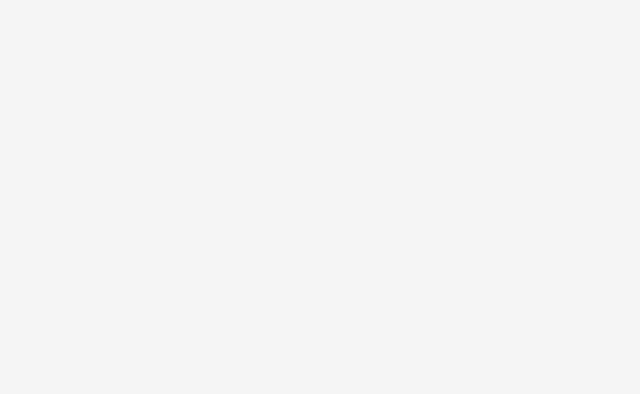
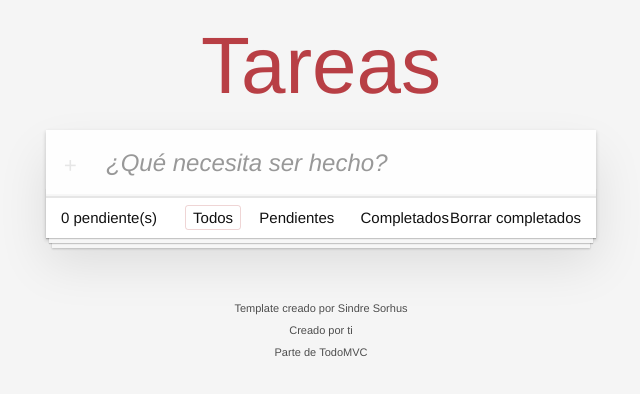
Before and after one commit to Bamder08/laboratorio-TodoApp-JS, a website built with Vite: page index.html in a window 1280 px wide. Shown: the whole page, without its empty margins (319-959 px from the left). Built offline with nearby package versions, Linux system fonts and the light colour scheme.

Commit message:
Estructura Base terminada

```diff
--- a/index.html
+++ b/index.html
@@ -1,5 +1,5 @@
 <!doctype html>
-<html lang="en">
+<html lang="es">
   <head>
     <meta charset="UTF-8" />
     <link rel="icon" type="image/svg+xml" href="/vite.svg" />
@@ -8,6 +8,6 @@
   </head>
   <body>
     <div id="app"></div>
-    <script type="module" src="/src/main.js"></script>
+    <script type="module" src="./src/main.js"></script>
   </body>
 </html>
--- a/src/main.js
+++ b/src/main.js
@@ -1,4 +1,5 @@
 import './style.css'
+import { App } from './todos/app.js';
 
 
-console.log('Hola mundo!');
+App('#app');
--- /dev/null
+++ b/src/todos/app.html
@@ -0,0 +1,60 @@
+<section class="todoapp">
+    <header class="header">
+        <h1>Tareas</h1>
+        <input id="new-todo-input" class="new-todo" placeholder="¿Qué necesita ser hecho?" autofocus>
+    </header>
+
+    <!-- This section should be hidden by default and shown when there are todos -->
+    <section class="main">
+        <input id="toggle-all" class="toggle-all" type="checkbox">
+        <label for="toggle-all">Mark all as complete</label>
+        <ul class="todo-list">
+            <!-- These are here just to show the structure of the list items -->
+            <!-- List items should get the class "editing" when editing and "completed" when marked as completed -->
+            <!-- <li class="completed" data-id="abc">
+                <div class="view">
+                    <input class="toggle" type="checkbox" checked>
+                    <label>Probar JavaScript</label>
+                    <button class="destroy"></button>
+                </div>
+                <input class="edit" value="Create a TodoMVC template">
+            </li> -->
+            <!-- <li>
+                <div class="view">
+                    <input class="toggle" type="checkbox">
+                    <label>Comprar un unicornio</label>
+                    <button class="destroy"></button>
+                </div>
+                <input class="edit" value="Rule the web">
+            </li> -->
+        </ul>
+    </section>
+
+    <!-- This footer should hidden by default and shown when there are todos -->
+    <footer class="footer">
+        <!-- This should be "0 items left" by default -->
+        <span class="todo-count"><strong id="pending-count">0</strong> pendiente(s)</span>
+        <!-- Remove this if you don't implement routing -->
+        <ul class="filters">
+            <li>
+                <a class="selected filtro" class="selected" href="#/">Todos</a>
+            </li>
+            <li>
+                <a class="filtro" href="#/active">Pendientes</a>
+            </li>
+            <li>
+                <a class="filtro" href="#/completed">Completados</a>
+            </li>
+        </ul>
+        <!-- Hidden if no completed items are left ↓ -->
+        <button class="clear-completed">Borrar completados</button>
+    </footer>
+</section>
+
+
+<footer class="info">
+    <p>Template creado por <a href="http://sindresorhus.com">Sindre Sorhus</a></p>
+    <!-- Change this out with your name and url ↓ -->
+    <p>Creado por <a href="http://todomvc.com">ti</a></p>
+    <p>Parte de <a href="http://todomvc.com">TodoMVC</a></p>
+</footer>
--- a/src/todos/app.js
+++ b/src/todos/app.js
@@ -1,3 +1,15 @@
-export const app = () => {
+import html from './app.html?raw'; // El ?raw es para que se importe el contenido del archivo html como un string, en lugar de ser tratado como un módulo o recurso.
 
+/**
+ *
+ * @param {String} elementId
+ */
+export const App = (elementId) => {
+
+    // Cuando la funcion App sea ejecutada o se llama, se va a ejecutar esta función anónima
+    (() => {
+        const app = document.createElement('div');
+        app.innerHTML = html;
+        document.querySelector(elementId).append(app);
+    })();
 }
```
